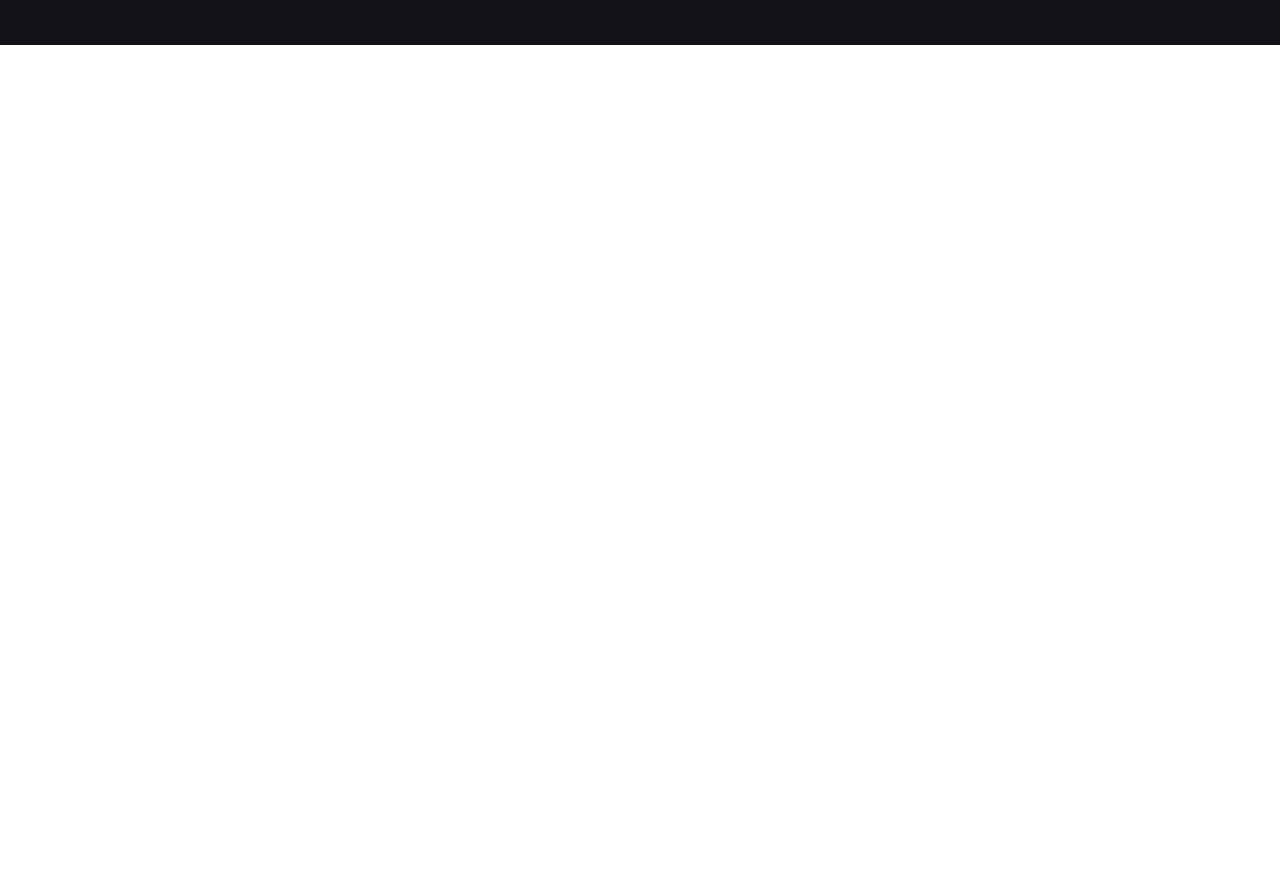
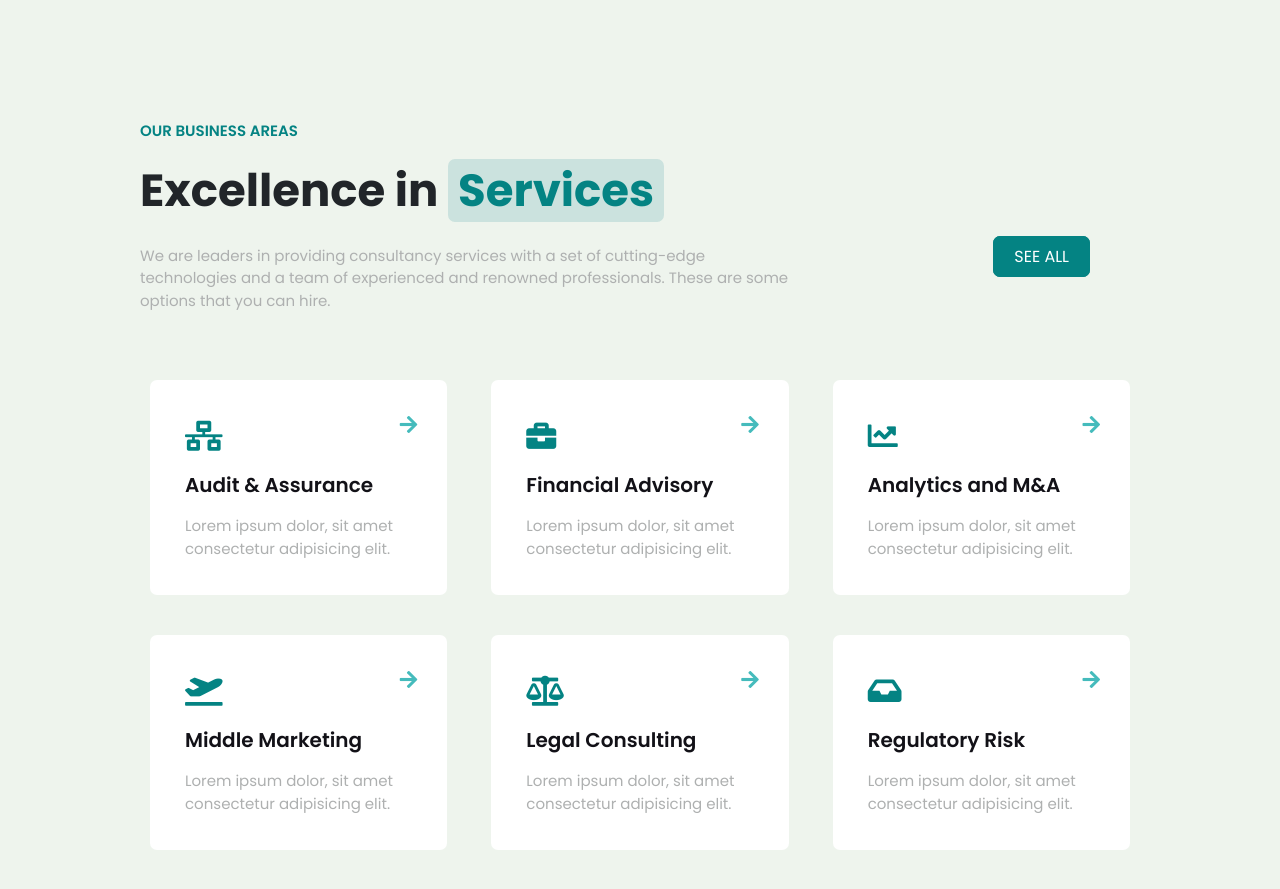
Before and after one commit to lorenzotaccetti/proj-html-vuejs, a Vue app: page / in a window 1280 px wide. Shown: the part 1480-2369 px from the top of the page. Before the commit the page ends 1525 px from the top, so only its background shows below. Built offline with nearby package versions, Linux system fonts and the light colour scheme.

Commit message:
Completata la seconda parte del main sui Services

```diff
--- a/src/components/Company.vue
+++ b/src/components/Company.vue
@@ -1,5 +1,5 @@
 <template>
-    <div class="company">
+    <div class="company-area">
         <div class="container">
             <div class="row align-items-center">
                 <div class="col-6">
@@ -72,9 +72,9 @@
 @import '../style/generals.scss';
 @import '../style/variables.scss';
 
-.company{
+.company-area{
     background-color: $mainFontColor;
-    padding: 150px 0;
+    padding: 125px 0;
 
     .company-title{
         color: white;
--- a/src/components/Main.vue
+++ b/src/components/Main.vue
@@ -5,6 +5,7 @@
         <!-- End Company Area -->
 
         <!-- Services Area -->
+        <Services />
         <!-- End Services Area -->
 
         <!-- Process Area -->
@@ -22,11 +23,14 @@
 </template>
 
 <script>
-import Company from './Company.vue'
+import Company from './Company.vue';
+import Services from './Services.vue';
+
     export default {
         name: 'Main',
         components: {
-            Company
+            Company,
+            Services
         }
     }
 </script>
--- /dev/null
+++ b/src/components/Services.vue
@@ -0,0 +1,192 @@
+<template>
+    <div class="services-area">
+        <div class="container">
+            <div class="intestazione">
+                Our business areas
+            </div>
+            <div class="main-area-title">
+                Excellence in
+                <span class="main-area-title-detail dettaglio">
+                    Services
+                </span>
+            </div>
+            <div class="row">
+                <div class="col-8">
+                    <div class="services-text">
+                        We are leaders in providing consultancy services with a set of cutting-edge technologies and a team of experienced and renowned professionals. These are some options that you can hire.
+                    </div>
+                </div>
+                <div class="col-2 offset-2">
+                    <a class="m_button">
+                        See All
+                    </a>
+                </div>
+            </div>
+            <div class="row mt-5">
+                <div class="col-4">
+                    <div class="box-services">
+                        <div class="icona">
+                            <i class="fas fa-network-wired"></i>
+                        </div>
+                        <div class="box-title">
+                            Audit & Assurance
+                        </div>
+                        <div class="services-text">
+                            Lorem ipsum dolor, sit amet consectetur adipisicing elit.
+                        </div>
+                        <div class="arrow">
+                            <i class="fas fa-arrow-right"></i>
+                        </div>
+                    </div>
+                </div>
+                <div class="col-4">
+                    <div class="box-services">
+                        <div class="icona">
+                            <i class="fas fa-briefcase"></i>
+                        </div>
+                        <div class="box-title">
+                            Financial Advisory
+                        </div>
+                        <div class="services-text">
+                            Lorem ipsum dolor, sit amet consectetur adipisicing elit.
+                        </div>
+                        <div class="arrow">
+                            <i class="fas fa-arrow-right"></i>
+                        </div>
+                    </div>
+                </div>
+                <div class="col-4">
+                    <div class="box-services">
+                        <div class="icona">
+                            <i class="fas fa-chart-line"></i>
+                        </div>
+                        <div class="box-title">
+                            Analytics and M&A
+                        </div>
+                        <div class="services-text">
+                            Lorem ipsum dolor, sit amet consectetur adipisicing elit.
+                        </div>
+                        <div class="arrow">
+                            <i class="fas fa-arrow-right"></i>
+                        </div>
+                    </div>
+                </div>
+                <div class="col-4">
+                    <div class="box-services">
+                        <div class="icona">
+                            <i class="fas fa-plane-departure"></i>
+                        </div>
+                        <div class="box-title">
+                            Middle Marketing
+                        </div>
+                        <div class="services-text">
+                            Lorem ipsum dolor, sit amet consectetur adipisicing elit.
+                        </div>
+                        <div class="arrow">
+                            <i class="fas fa-arrow-right"></i>
+                        </div>
+                    </div>
+                </div>
+                <div class="col-4">
+                    <div class="box-services">
+                        <div class="icona">
+                            <i class="fas fa-balance-scale"></i>
+                        </div>
+                        <div class="box-title">
+                            Legal Consulting
+                        </div>
+                        <div class="services-text">
+                            Lorem ipsum dolor, sit amet consectetur adipisicing elit.
+                        </div>
+                        <div class="arrow">
+                            <i class="fas fa-arrow-right"></i>
+                        </div>
+                    </div>
+                </div>
+                <div class="col-4">
+                    <div class="box-services">
+                        <div class="icona">
+                            <i class="fas fa-inbox"></i>
+                        </div>
+                        <div class="box-title">
+                            Regulatory Risk
+                        </div>
+                        <div class="services-text">
+                            Lorem ipsum dolor, sit amet consectetur adipisicing elit.
+                        </div>
+                        <div class="arrow">
+                            <i class="fas fa-arrow-right"></i>
+                        </div>
+                    </div>
+                </div>
+            </div>
+        </div>
+    </div>
+</template>
+
+<script>
+    export default {
+        name: 'Services'
+    }
+</script>
+
+<style lang="scss" scoped>
+@import '../style/generals.scss';
+@import '../style/variables.scss';
+.services-area{
+    background-color: #eef4ed;
+    padding: 125px 0;
+
+    .dettaglio{
+        background-color: #cbe2de;
+        color: $buttonIconColor;
+    }
+
+    .services-text{
+        font-size: $textFontSize;
+        color: $lightFontColor;
+    }
+
+    .m_button{
+        background-color: $buttonIconColor;
+        text-decoration: none;
+        color: white;
+    }
+
+    .box-services{
+        background-color: white;
+        margin: 20px 10px;
+        padding: 35px;
+        border-radius: 7px;
+        position: relative;
+
+        .icona{
+            color: $buttonIconColor;
+            font-size: 30px;
+            margin-bottom: 10px;
+        }
+
+        .box-title{
+            font-size: $headingSize;
+            color: $mainFontColor;
+            font-weight: 600;
+            margin-bottom: 15px;
+        }
+
+        .box-text{
+            font-size: $textFontSize;
+            color: $lightFontColor;
+        }
+
+        .arrow{
+            color: $decorationColor;
+            font-size: 20px;
+            position: absolute;
+            top: 30px;
+            right: 30px;
+            cursor: pointer;
+        }
+    }
+
+}
+</style>
--- a/src/style/generals.scss
+++ b/src/style/generals.scss
@@ -25,6 +25,7 @@ body{
     border-radius: 7px;
     border: 1px solid $buttonIconColor;
     cursor: pointer;
+    text-transform: uppercase;
 }
 
 .nex_title{
```
